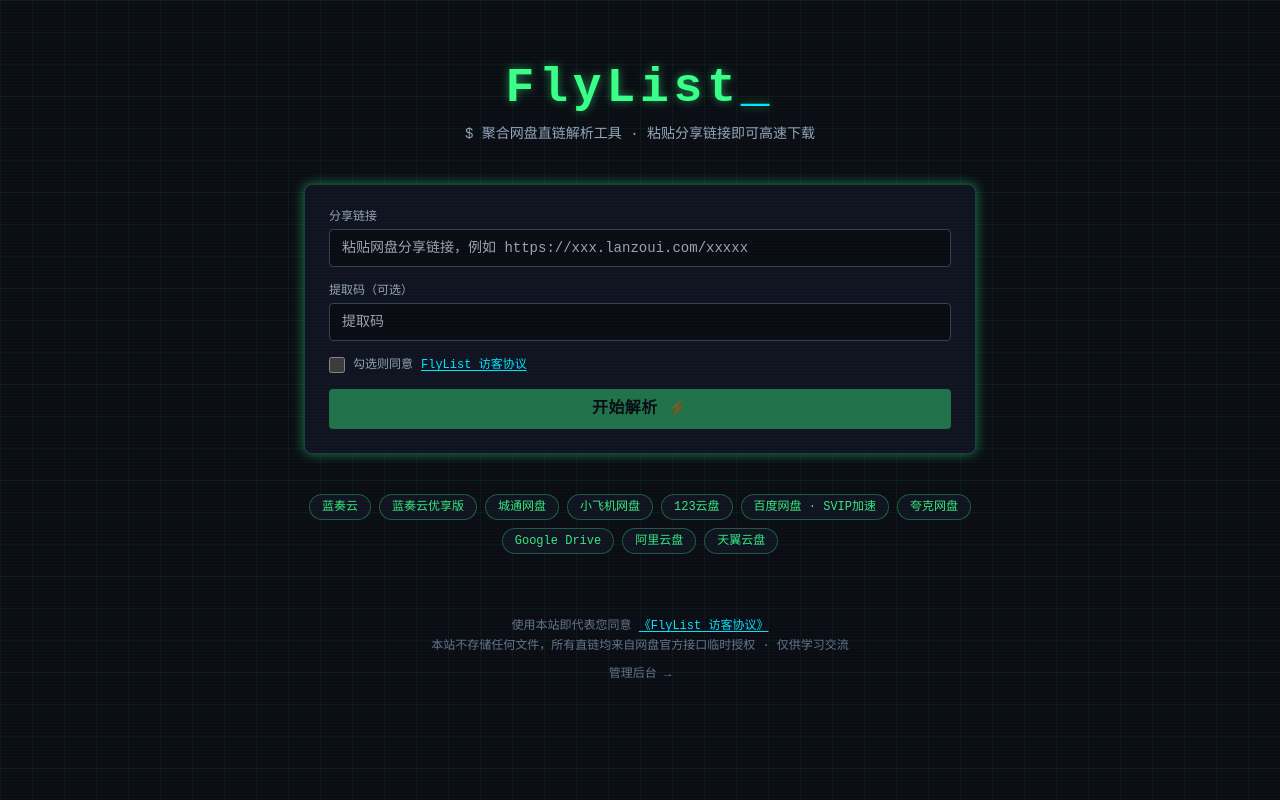
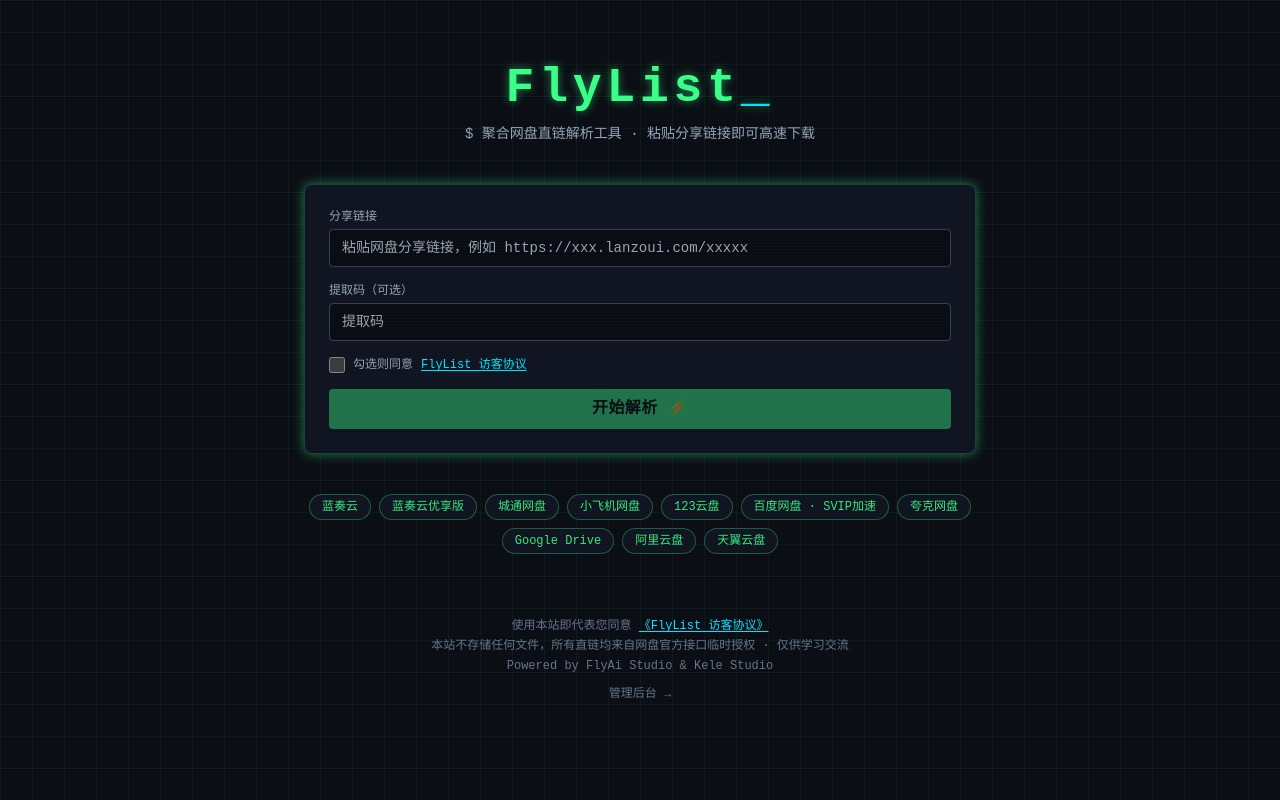
Before and after one commit to aam15217212520-ux/flylist, a React (Vite) app: page / in a window 1280 px wide. Built offline with nearby package versions, Linux system fonts and the light colour scheme; no server answers.

Commit message:
Add studio credit to footer

```diff
--- a/src/pages/Home.tsx
+++ b/src/pages/Home.tsx
@@ -56,6 +56,7 @@
           </button>
         </p>
         <p>本站不存储任何文件，所有直链均来自网盘官方接口临时授权 · 仅供学习交流</p>
+        <p>Powered by FlyAi Studio &amp; Kele Studio</p>
         <p className="pt-2">
           <a href="/admin" className="hover:text-accent2">
             管理后台 →
```
